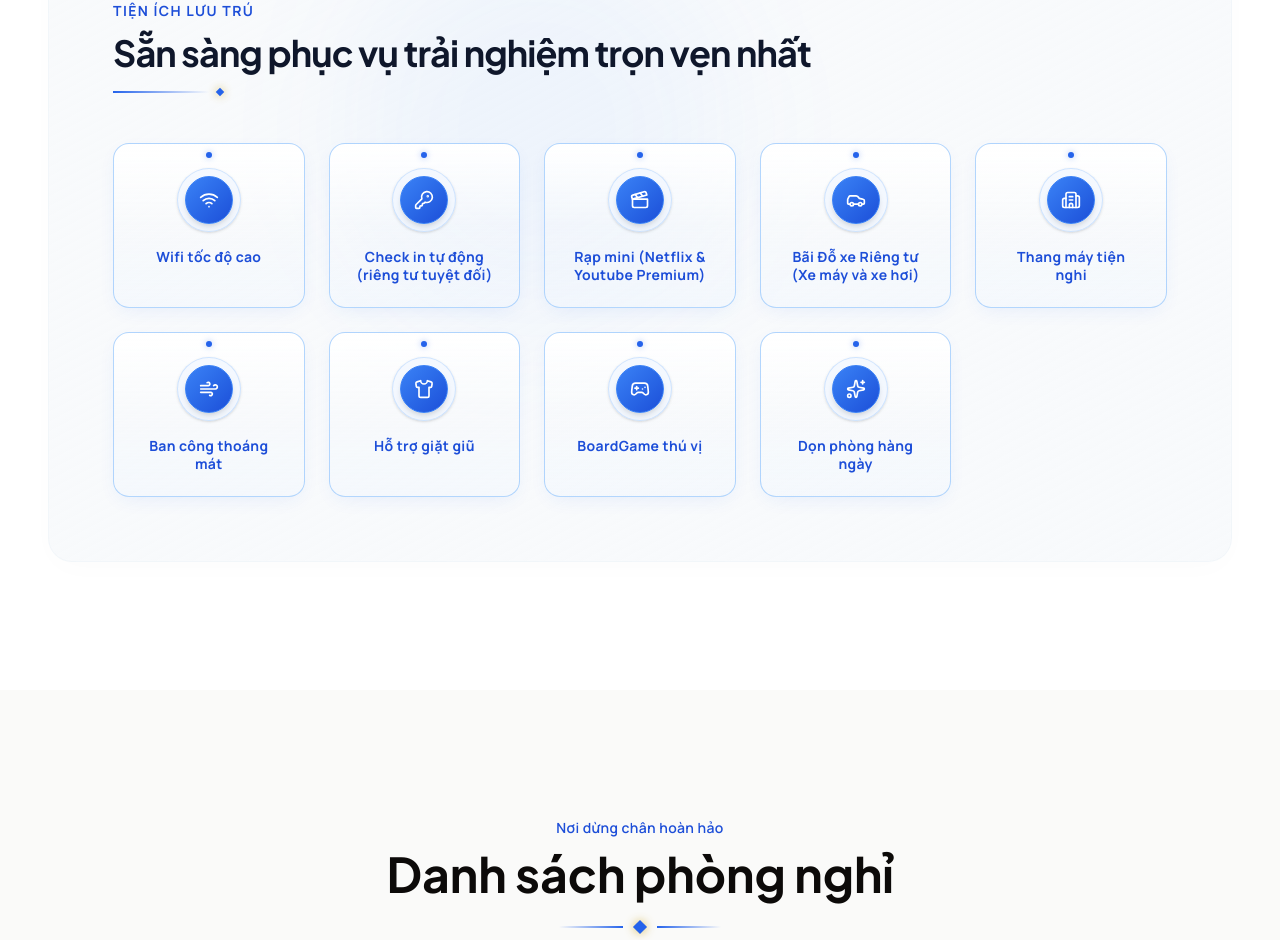
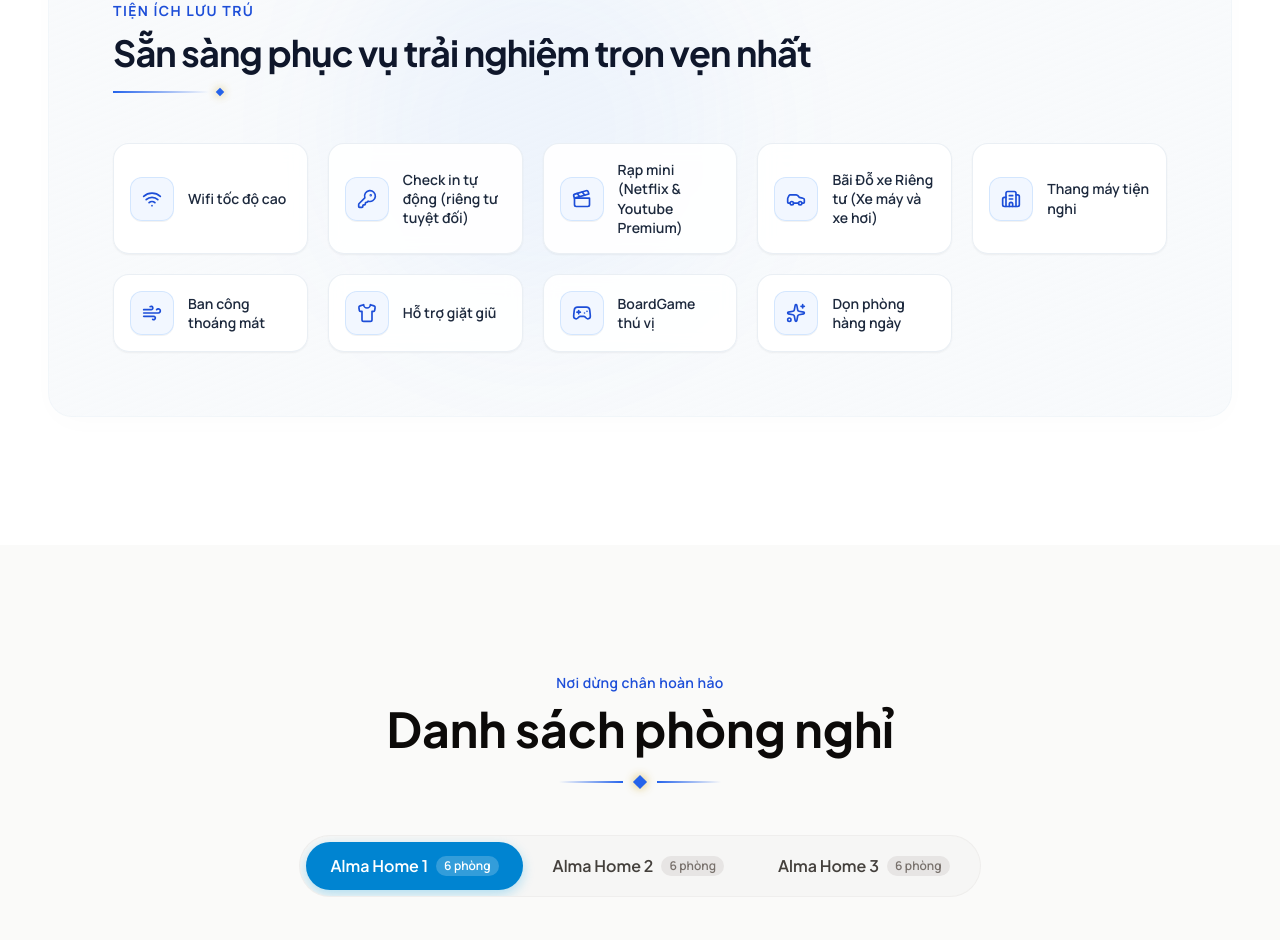
Before and after one commit to nguyenhoanthao612/homedate, a Next.js app: page / in a window 1280 px wide. Shown: the part 2190-3130 px from the top of the page. Built offline with nearby package versions, Linux system fonts and the light colour scheme.

Commit message:
tien ich 1..

```diff
--- a/components/About.tsx
+++ b/components/About.tsx
@@ -258,43 +258,32 @@ export default function About() {
             </div>
           </div>
 
-          <div className="grid grid-cols-3 sm:grid-cols-3 lg:grid-cols-5 gap-2.5 sm:gap-4 md:gap-6 relative z-10">
+          <div className="grid grid-cols-1 sm:grid-cols-2 md:grid-cols-3 lg:grid-cols-5 gap-3.5 sm:gap-4 md:gap-5 relative z-10">
             {homedateData.about.amenities.map((item, idx) => {
               const IconComp = getIcon(item.icon);
               return (
                 <motion.div
                   key={idx}
-                  initial={{ opacity: 0, y: 25 }}
+                  initial={{ opacity: 0, y: 15 }}
                   whileInView={{ opacity: 1, y: 0 }}
                   viewport={{ once: true }}
-                  transition={{ duration: 0.8, delay: idx * 0.08, ease: [0.16, 1, 0.3, 1] }}
-                  className="flex flex-col items-center text-center p-2.5 sm:p-5 md:p-6 bg-gradient-to-b from-white via-slate-50/30 to-gold-50/40 border border-gold-300/70 shadow-[0_6px_20px_-6px_rgba(37,99,235,0.1)] rounded-xl sm:rounded-2xl relative overflow-hidden w-full cursor-default"
+                  transition={{ duration: 0.5, delay: idx * 0.05, ease: [0.16, 1, 0.3, 1] }}
+                  className="group flex items-center gap-3.5 p-3.5 sm:p-4 bg-white/90 backdrop-blur-sm border border-slate-200/70 hover:border-gold-300 shadow-xs hover:shadow-md hover:-translate-y-1 rounded-xl sm:rounded-2xl transition-all duration-300 cursor-default"
                 >
-                  {/* Tiny decorative luxury rivet at top */}
-                  <div className="absolute top-1.5 sm:top-2 left-1/2 -translate-x-1/2 flex items-center justify-center">
-                    <span className="w-1.5 h-1.5 rounded-full bg-gold-500 shadow-[0_0_6px_rgba(37,99,235,0.4)]" />
-                  </div>
-
-                  <div className="relative mb-2 sm:mb-4 flex items-center justify-center mt-1 sm:mt-0">
-                    {/* Double Outer Rings for Realistic Craftsmanship */}
-                    <div className="w-11 h-11 sm:w-16 sm:h-16 rounded-full border border-gold-200/70 flex items-center justify-center bg-gold-50/60 relative shadow-sm">
-                      {/* Inner gold plate wrapper */}
-                      <div className="w-8 h-8 sm:w-12 sm:h-12 rounded-full bg-gradient-to-br from-gold-400 to-gold-600 text-white border border-gold-400 flex items-center justify-center shadow-md overflow-hidden">
+                  <div className="w-10 h-10 sm:w-11 sm:h-11 rounded-xl bg-gold-50/80 group-hover:bg-gold-500 border border-gold-200/60 group-hover:border-gold-500 text-gold-600 group-hover:text-white flex items-center justify-center shrink-0 transition-all duration-300 shadow-2xs">
                     {item.icon.startsWith('http') || item.icon.startsWith('/') || item.icon.includes('.') ? (
                       // eslint-disable-next-line @next/next/no-img-element
                       <img
                         src={item.icon}
                         alt={item.label}
-                            className="w-4 h-4 sm:w-6 sm:h-6 object-contain transition-all duration-300"
+                        className="w-5 h-5 object-contain transition-all duration-300"
                       />
                     ) : (
-                          <IconComp className="w-4 h-4 sm:w-5 sm:h-5" />
+                      <IconComp className="w-5 h-5 transition-transform duration-300 group-hover:scale-110" />
                     )}
                   </div>
-                    </div>
-                  </div>
 
-                  <span className="text-[11px] sm:text-xs md:text-sm font-bold tracking-tight sm:tracking-wide text-gold-600 relative z-10 leading-tight">
+                  <span className="text-xs sm:text-sm font-semibold text-slate-800 group-hover:text-gold-700 transition-colors duration-300 leading-snug">
                     {item.label}
                   </span>
                 </motion.div>
```
Lines whose indentation alone changed are shown as unchanged.
